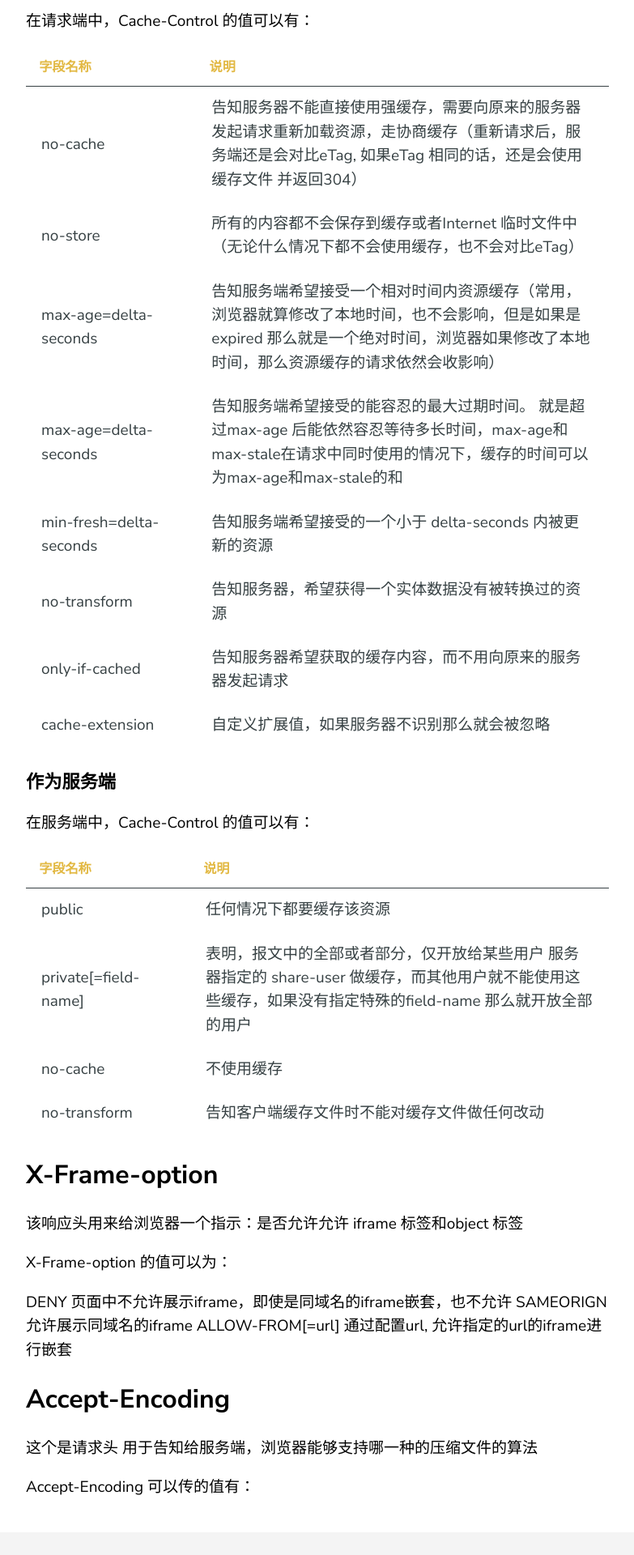
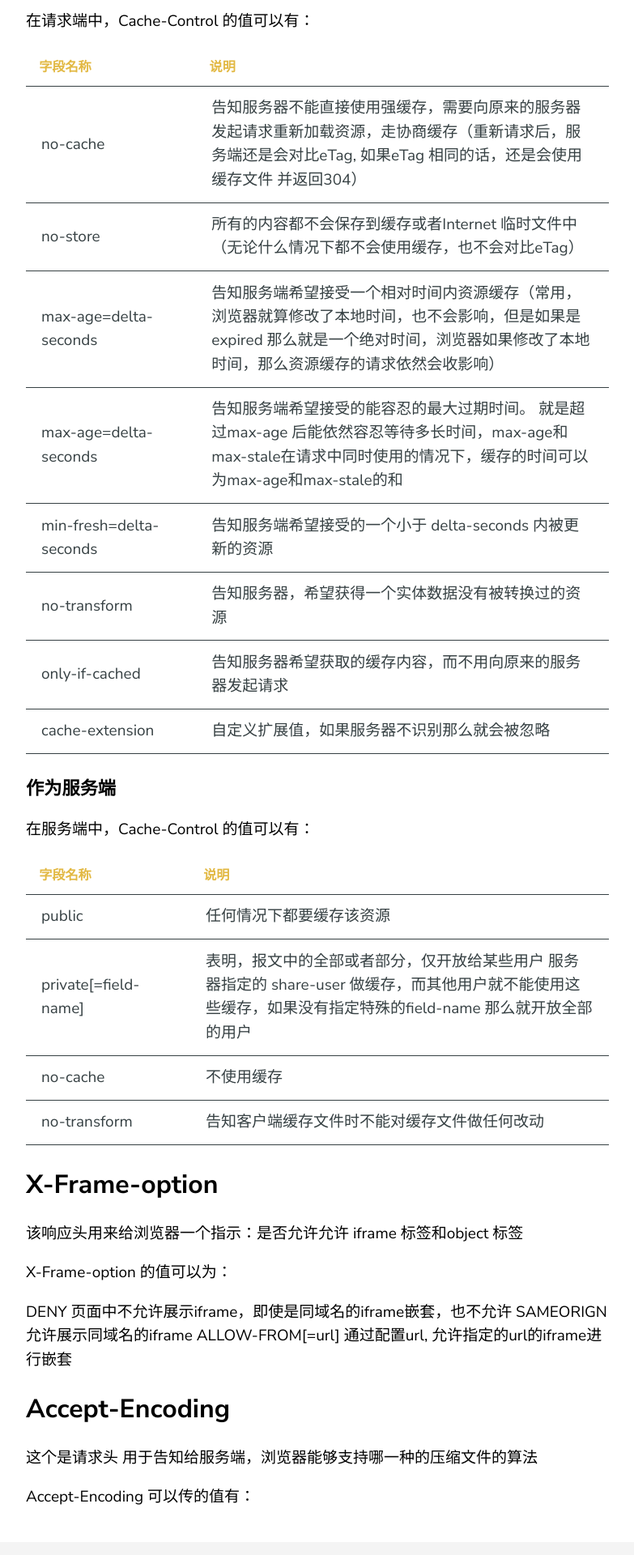
Before and after one commit to bilibiliou/bilibiliou.github.io, a Jekyll site: the page built from _posts/tech/2020-04-23-learn-http.markdown, in a window 1280 px wide. Shown: the part 4335-6255 px from the top of the page at 81% size, without its empty margins (68-851 px from the left). Built offline with Jekyll 4.4.1, drawn with Linux system fonts in a browser that asks for light colours.

Commit message:
new version

```diff
--- a/_sass/theme.scss
+++ b/_sass/theme.scss
@@ -82,11 +82,7 @@ td {
 
 tbody tr {
   transition: background 0.25s ease;
-}
-
-tbody tr:hover {
-	color: #fff !important;
-  background: #014055;
+	border-bottom: 1px solid #364043;
 }
 
 figcaption {
```
